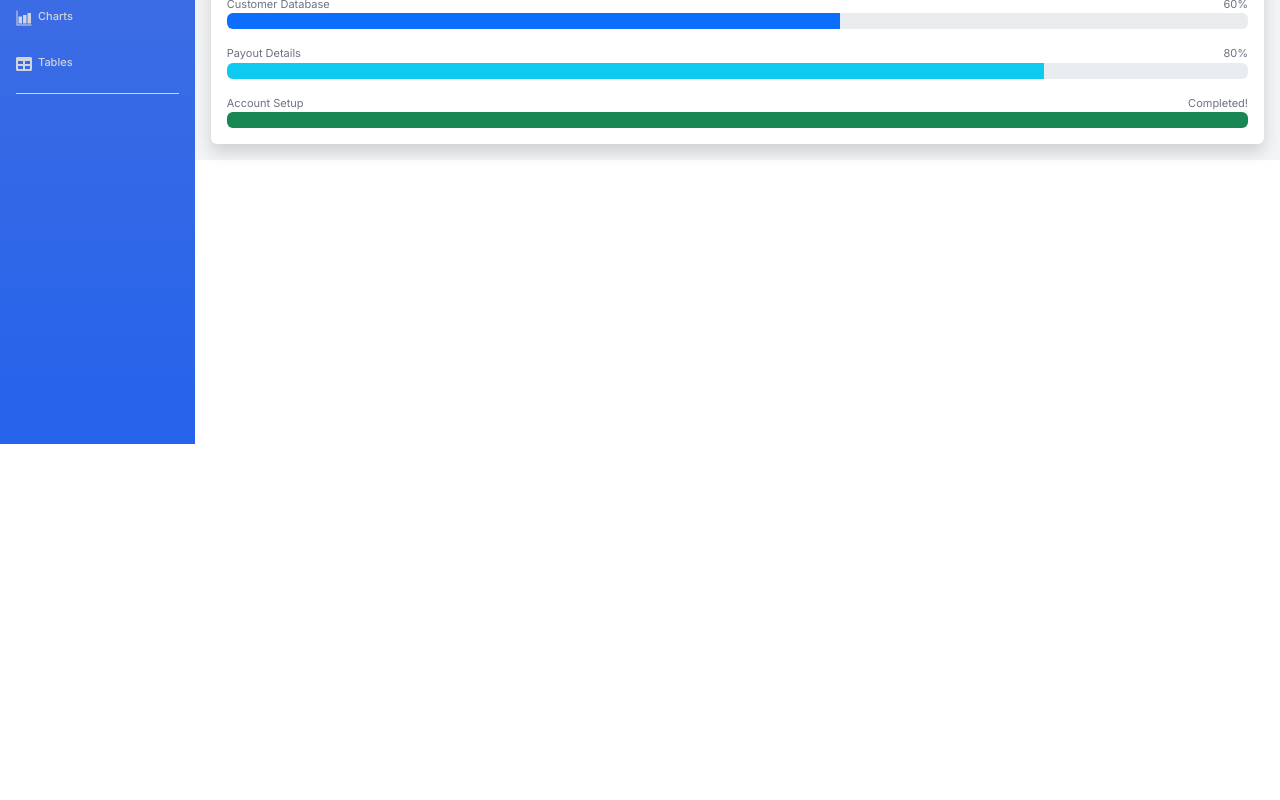
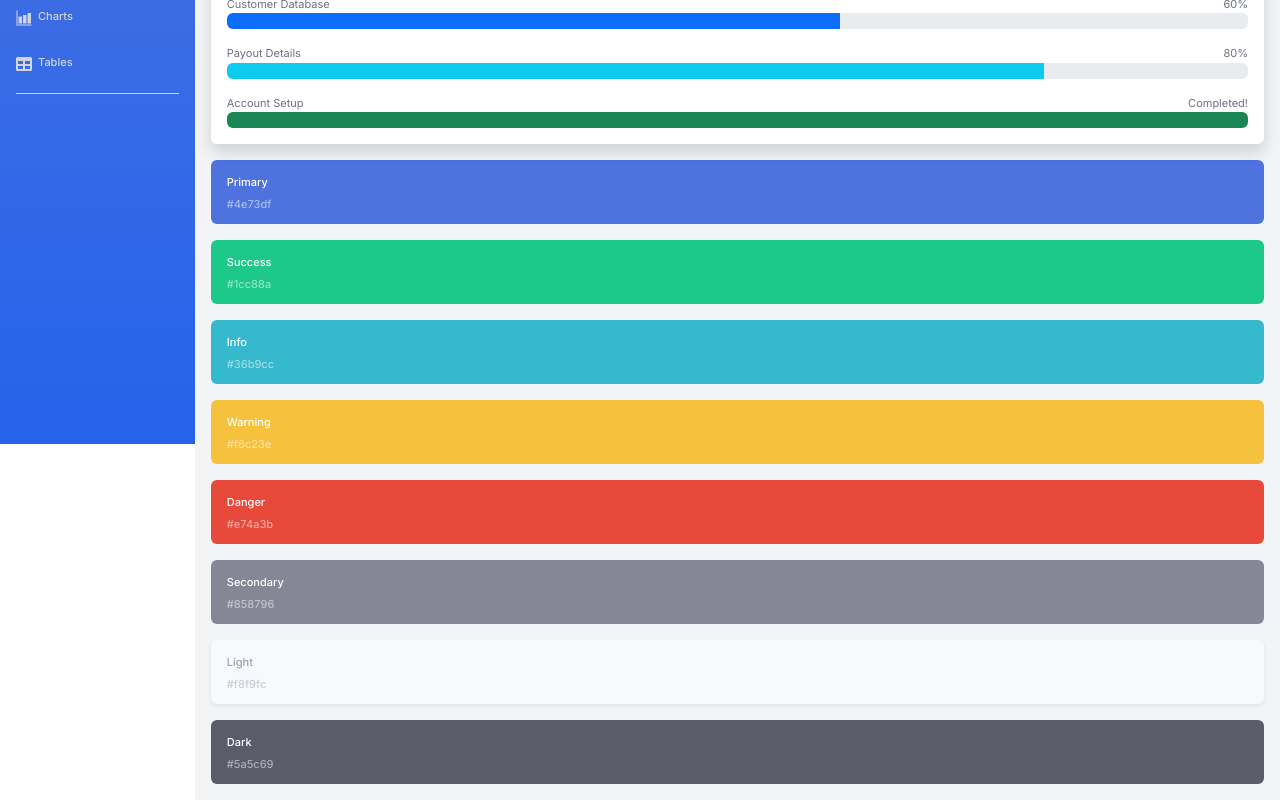
Before and after one commit to THINUX-Official/Dataintimate, a Next.js app: page / in a window 1280 px wide. Shown: the part 356-1156 px from the top of the page. Before the commit the page ends 800 px from the top, so only its background shows below. Built offline with nearby package versions, Linux system fonts and the light colour scheme.

Commit message:
Add Color Cards.

```diff
--- /dev/null
+++ b/src/view/common/ColorCards/ColorCards.tsx
@@ -0,0 +1,47 @@
+export const ColorCards = () => {
+    return (
+        <>
+            <div className="mt-3 flex flex-wrap">
+                <div className="bg-[#4e73df] w-full h-16 rounded p-3">
+                    <h6 className="text-white text-[11px]">Primary</h6>
+                    <h6 className="text-white text-[11px] opacity-50">#4e73df</h6>
+                </div>
+
+                <div className="bg-[#1cc88a] w-full h-16 rounded p-3 mt-3">
+                    <h6 className="text-white text-[11px]">Success</h6>
+                    <h6 className="text-white text-[11px] opacity-50">#1cc88a</h6>
+                </div>
+
+                <div className="bg-[#36b9cc] w-full h-16 rounded p-3 mt-3">
+                    <h6 className="text-white text-[11px]">Info</h6>
+                    <h6 className="text-white text-[11px] opacity-50">#36b9cc</h6>
+                </div>
+
+                <div className="bg-[#f6c23e] w-full h-16 rounded p-3 mt-3">
+                    <h6 className="text-white text-[11px]">Warning</h6>
+                    <h6 className="text-white text-[11px] opacity-50">#f6c23e</h6>
+                </div>
+
+                <div className="bg-[#e74a3b] w-full h-16 rounded p-3 mt-3">
+                    <h6 className="text-white text-[11px]">Danger</h6>
+                    <h6 className="text-white text-[11px] opacity-50">#e74a3b</h6>
+                </div>
+
+                <div className="bg-[#858796] w-full h-16 rounded p-3 mt-3">
+                    <h6 className="text-white text-[11px]">Secondary</h6>
+                    <h6 className="text-white text-[11px] opacity-50">#858796</h6>
+                </div>
+
+                <div className="bg-[#f8f9fc] w-full h-16 rounded p-3 mt-3 shadow-sm">
+                    <h6 className="text-gray-400 text-[11px]">Light</h6>
+                    <h6 className="text-gray-400 text-[11px] opacity-50">#f8f9fc</h6>
+                </div>
+
+                <div className="bg-[#5a5c69] w-full h-16 rounded p-3 mt-3">
+                    <h6 className="text-white text-[11px]">Dark</h6>
+                    <h6 className="text-white text-[11px] opacity-50">#5a5c69</h6>
+                </div>
+            </div>
+        </>
+    );
+};
--- a/src/view/pages/DashBoard/Dashboard.tsx
+++ b/src/view/pages/DashBoard/Dashboard.tsx
@@ -2,6 +2,7 @@ import {FaCalendar, FaClipboardList, FaDollarSign, FaDownload} from "react-icons
 import dynamic from "next/dynamic";
 import {IoChatbubblesSharp} from "react-icons/io5";
 import {ProgressBar} from "@/view/common/ProgressBar/ProgressBar";
+import {ColorCards} from "@/view/common/ColorCards/ColorCards";
 
 
 export const Dashboard = () => {
@@ -79,6 +80,7 @@ export const Dashboard = () => {
 
             <div>
                 <ProgressBar/>
+                <ColorCards/>
             </div>
         </>
     );
```
